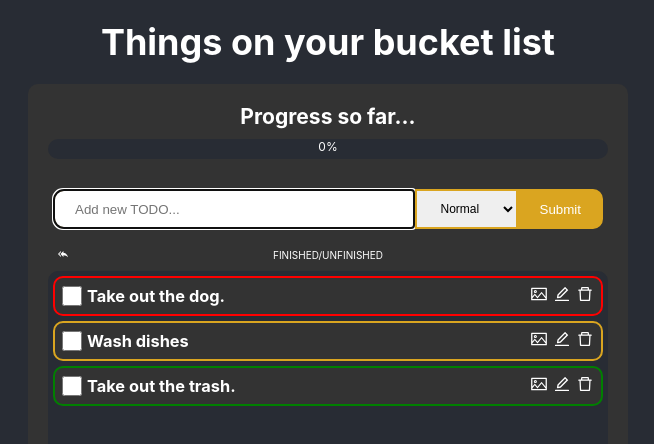
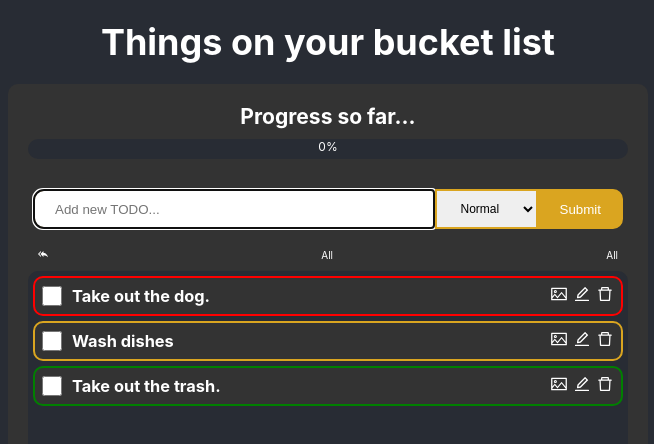
Before and after one commit to Gaccoo/Homework-33, a React (Create React App) app: page / in a window 1280 px wide. Shown: the top 444 px of the page, without its empty margins (312-966 px from the left). Built offline with nearby package versions, Linux system fonts and the light colour scheme; some icons are missing.

Commit message:
Filter remaster

```diff
--- a/src/App.scss
+++ b/src/App.scss
@@ -41,7 +41,8 @@
   padding: 20px;
 }
 .app-container {
-  width: 600px;
+  min-width: 300px;
+  width: 50%;
   background-color: #333;
   border-radius: 10px;
   padding: 20px;
@@ -92,8 +93,7 @@
 }
 .todo-list {
   background-color: #282c34;
-  max-height: 60vh;
-  min-height: 30vh;
+  height: 60vh;
   padding: 5px;
   border-radius: 10px;
   display: flex;
@@ -108,6 +108,7 @@
   background-color: #333;
   border-radius: 10px;
   display: flex;
+  gap: 15px;
   justify-content: space-between;
   align-items: center;
   padding: 7px;
@@ -119,6 +120,13 @@
     display: flex;
     gap: 10px;
     align-items: center;
+  }
+
+  .checkbox, todo-img {
+    flex-shrink: 0;
+  }
+  .todo-name {
+    flex-grow: 0;
   }
 }
 .progress-wrapper {
--- a/src/components/item.tsx
+++ b/src/components/item.tsx
@@ -57,19 +57,17 @@ const Item = ({
           : { opacity: 1, textDecoration: undefined }}
         className={priorityClassSelector()}
       >
-        <div className="todo-info">
-          <div className="todo-name__wrapper" onClick={() => doneHandler(id)}>
+        <div className="todo-info" onClick={() => doneHandler(id)}>
 
-            <input className="checkbox" type="checkbox" checked={done} onChange={() => doneHandler(id)} />
-            <h3>{name}</h3>
-          </div>
+          <input className="checkbox" type="checkbox" checked={done} onChange={() => doneHandler(id)} />
           {
   // @ts-ignore
-            picture?.file ? <img alt="not found" style={{ width: '20px', height: '20px' }} src={picture.file.image} />
+            picture?.file ? <img className="todo-img" alt="not found" style={{ width: '20px', height: '20px', borderRadius: '50%' }} src={picture.file.image} />
               : null
           }
+          <h3 className="todo-name">{name}</h3>
+        </div>
 
-        </div>
         <div className="todo-action">
           <FileUploader todos={todos} setTodos={setTodos} id={id} />
           <span
--- a/src/components/list.tsx
+++ b/src/components/list.tsx
@@ -9,14 +9,21 @@ type AppProps = {
 }
 
 type Filter = {
-  state: boolean | undefined
+  state: string | undefined
   priority: number | undefined
 }
+
+const priorityList = [
+  'Low',
+  'Normal',
+  'High',
+];
 
 const List = ({
   todos, setTodos,
 }: AppProps) => {
   const [filter, setFilter] = useState<Filter>({ state: undefined, priority: undefined });
+
   const deleteHandler = (id: number) => {
     const newTodos = todos.filter((item) => item.id !== id);
     setTodos(newTodos);
@@ -34,14 +41,14 @@ const List = ({
   const filterHandler = (type: string) => {
     if (type === 'F') {
       switch (filter.state) {
-        case true:
-          setFilter({ ...filter, state: false });
+        case 'Finished':
+          setFilter({ ...filter, state: 'Unfinished' });
           break;
-        case false:
+        case 'Unfinished':
           setFilter({ ...filter, state: undefined });
           break;
         case undefined:
-          setFilter({ ...filter, state: true });
+          setFilter({ ...filter, state: 'Finished' });
           break;
         default:
           setFilter({ ...filter, state: undefined });
@@ -68,9 +75,20 @@ const List = ({
   return (
     <div className="todo-window">
       <div className="todo-list__controls">
-        <span className="icon" onClick={() => setFilter({ state: undefined, priority: undefined })}><MdOutlineReplyAll /></span>
-        <span className="icon" onClick={() => filterHandler('F')}>FINISHED/UNFINISHED</span>
-        <span className="icon" onClick={() => filterHandler('P')}><FcHighPriority /></span>
+        <span
+          className="icon"
+          onClick={() => setFilter({ state: undefined, priority: undefined })}
+        >
+          <MdOutlineReplyAll />
+        </span>
+        {/* eslint-disable-next-line no-nested-ternary */}
+        <span className="icon" onClick={() => filterHandler('F')}>{filter.state ? filter.state : 'All'}</span>
+        <span
+          className="icon"
+          onClick={() => filterHandler('P')}
+        >
+          {typeof filter.priority === 'number' ? priorityList[filter.priority] : 'All'}
+        </span>
 
       </div>
       <div className="todo-list">
@@ -80,7 +98,10 @@ const List = ({
           if (filter.state === undefined) {
             return item;
           }
-          return item.done === filter.state;
+          if (filter.state === 'Finished') {
+            return item.done;
+          }
+          return !item.done;
         })
           .filter((item) => {
             if (filter.priority === undefined) {
```
